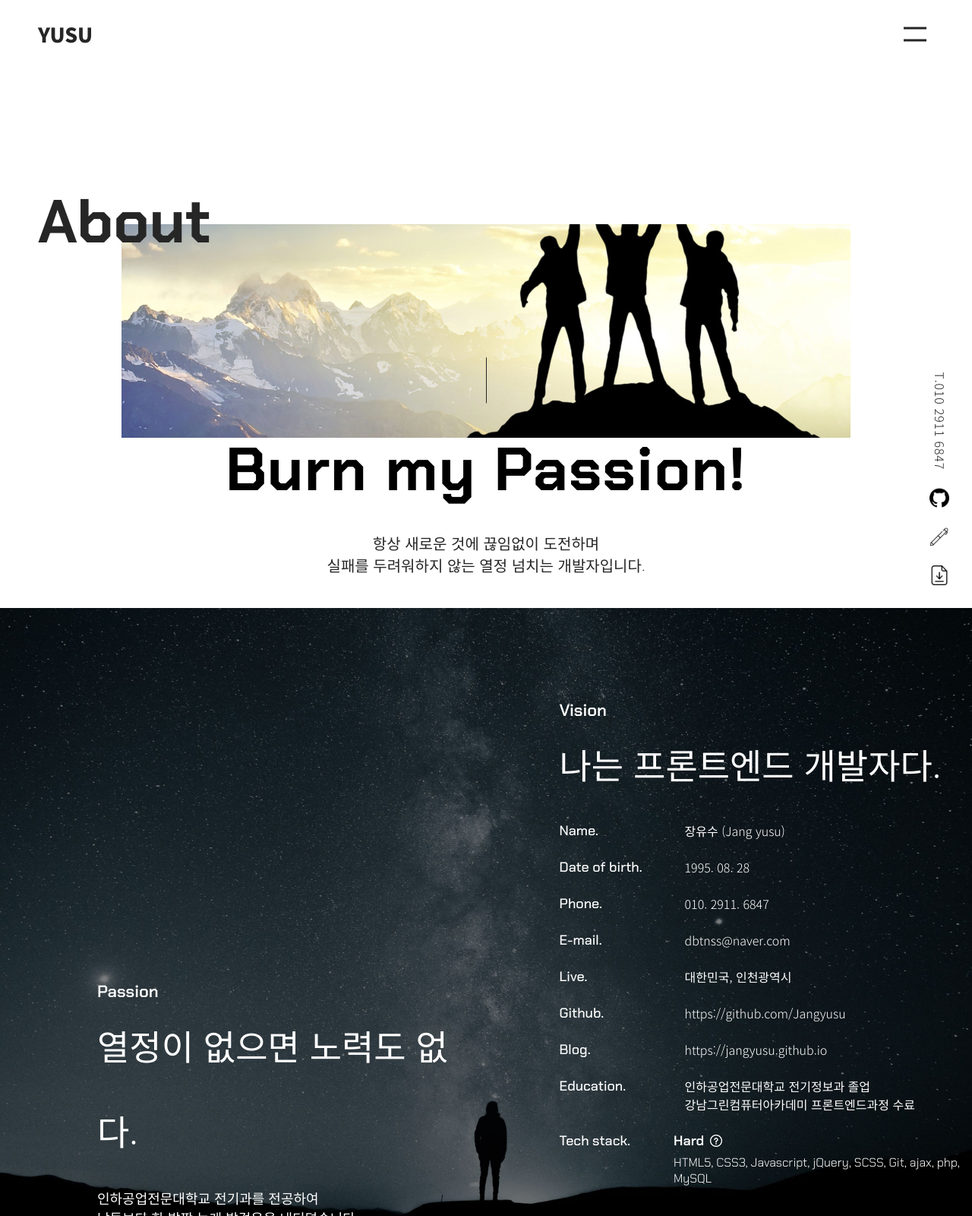
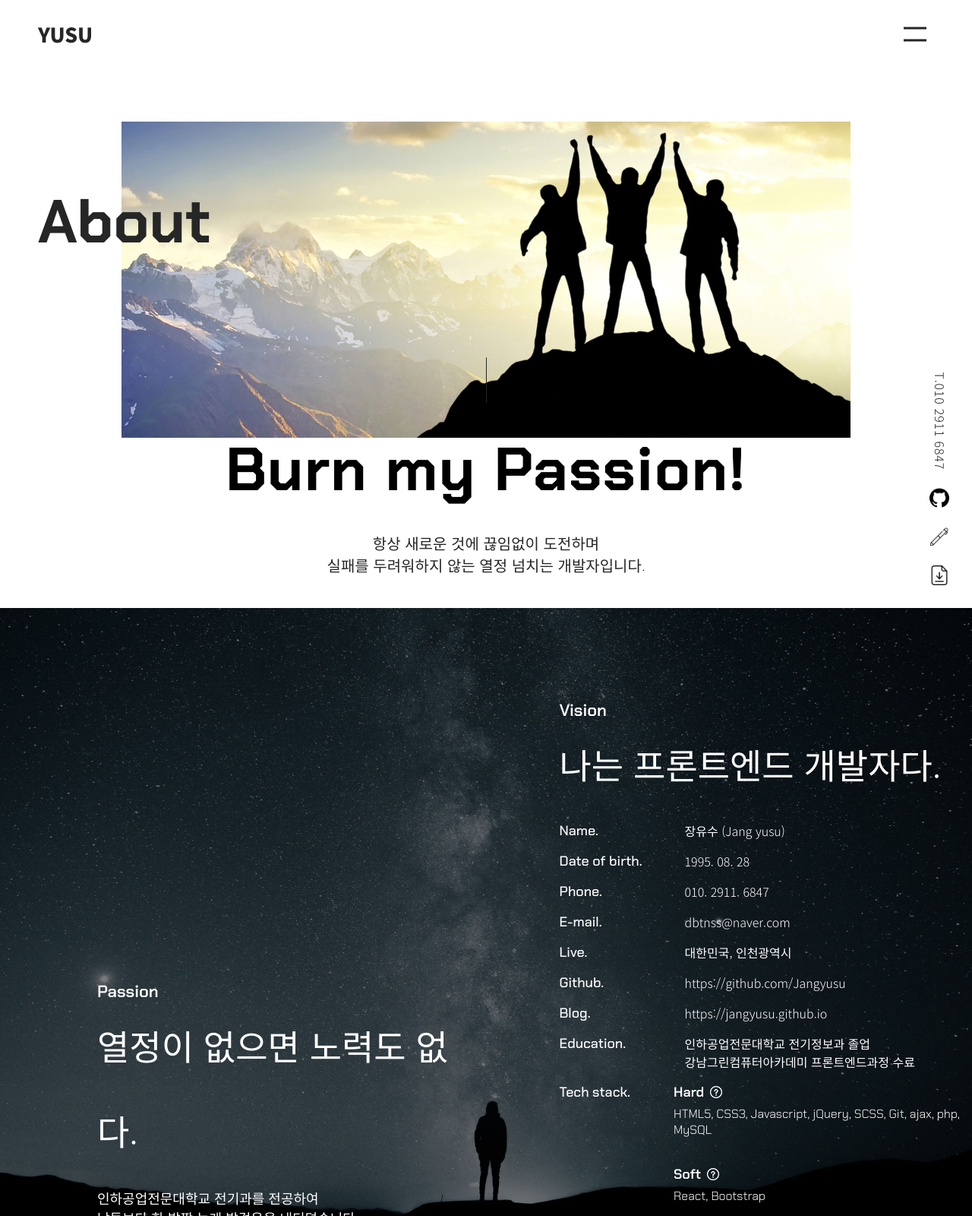
Before and after one commit to Jangyusu/project_portfolio, a PHP site: page /about.php in a window 1280 px wide. Shown: the whole page at 76% size. Run offline with PHP 8.4, Linux system fonts and the light colour scheme.

Commit message:
about margin 수정

```diff
--- a/asset/css/about.css
+++ b/asset/css/about.css
@@ -357,7 +357,7 @@ body {
     width: 75%;
     height: 72vh;
     margin: 0 auto;
-    padding-top: 295px;
+    padding-top: 160px;
     transition: 0.7s 0.7s cubic-bezier(0.76, 0, 0.24, 1); }
   .main__visual_img div {
     width: 100%;
@@ -408,7 +408,7 @@ body {
       visibility: visible;
       opacity: 1; }
 .main__introduce {
-  padding: 200px 0 0 20%;
+  padding: 100px 0 0 20%;
   background-image: url("../img/about/about_bg_01.jpg");
   background-position: center;
   background-repeat: no-repeat;
@@ -425,7 +425,7 @@ body {
     line-height: 7rem;
     color: #fff; }
   .main__introduce_passion {
-    margin-right: 15%; }
+    margin-right: 10%; }
     .main__introduce_passion p {
       margin-top: 20px;
       white-space: pre-line;
@@ -435,7 +435,7 @@ body {
   .main__introduce_vision ul {
     margin-top: 20px; }
     .main__introduce_vision ul li {
-      margin-bottom: 24px;
+      margin-bottom: 16px;
       display: flex; }
       .main__introduce_vision ul li:last-of-type {
         margin-bottom: 0; }
--- a/asset/css/about.scss
+++ b/asset/css/about.scss
@@ -44,7 +44,7 @@ body {
                 width: 75%;
                 height: 72vh;
                 margin: 0 auto;
-                padding-top: 295px;
+                padding-top: 160px;
                 transition: .7s .7s cubic-bezier(0.76, 0, 0.24, 1);
             }
             div {
@@ -112,7 +112,7 @@ body {
     //visual 끝 -------------------------------------------------------------------
     //introduce 시작 -------------------------------------------------------------------
     &__introduce {
-        padding: 200px 0 0 20%;
+        padding: 100px 0 0 20%;
         background-image: url("../img/about/about_bg_01.jpg");
         background-position: center;
         background-repeat: no-repeat;
@@ -134,7 +134,7 @@ body {
             }
         }
         &_passion {
-            margin-right: 15%;
+            margin-right: 10%;
 
             p {
                 margin-top: 20px;
@@ -149,7 +149,7 @@ body {
                 margin-top: 20px;
 
                 li {
-                    margin-bottom: 24px;
+                    margin-bottom: 16px;
                     display: flex;
 
                     &:last-of-type {
```
